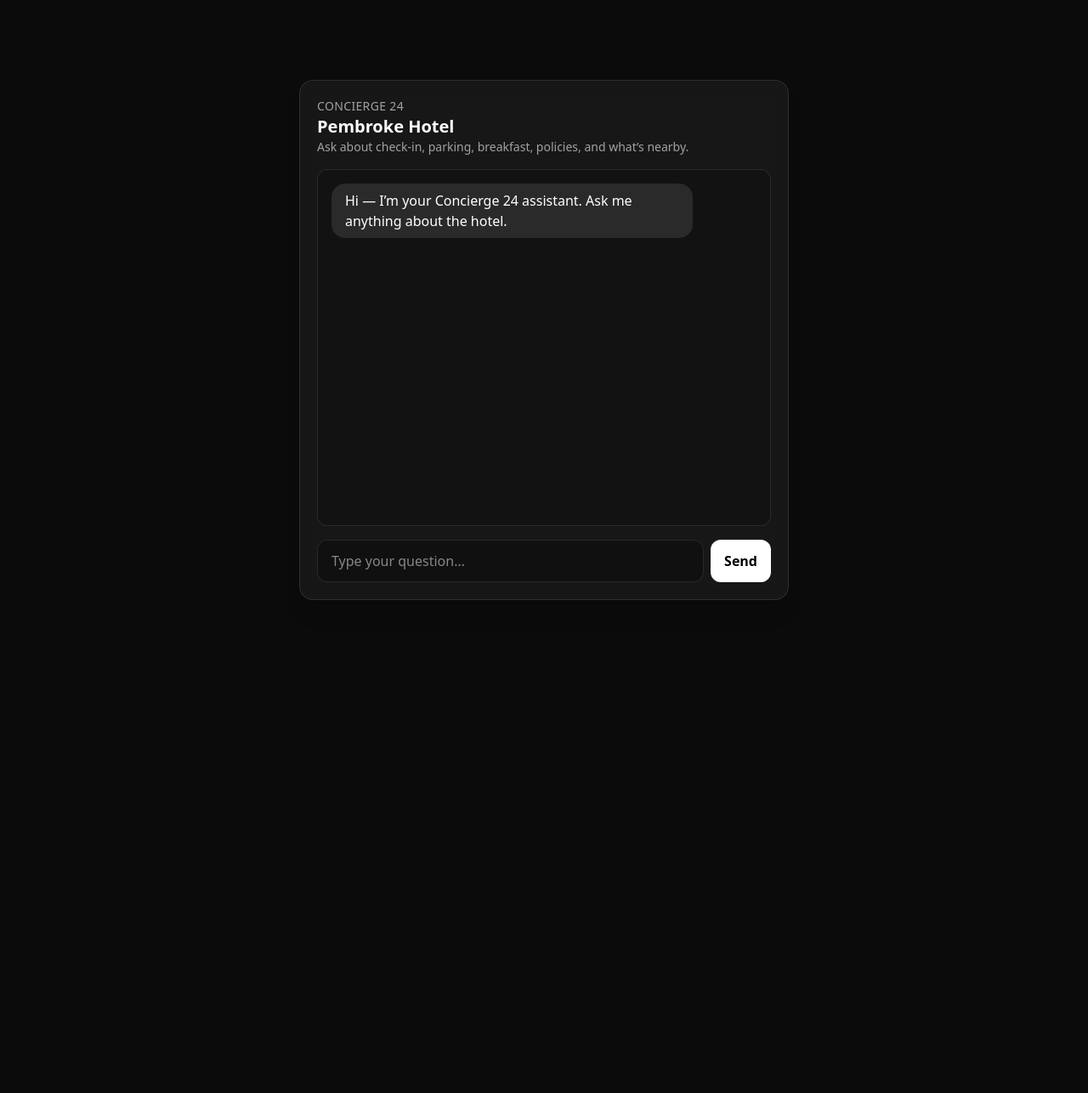
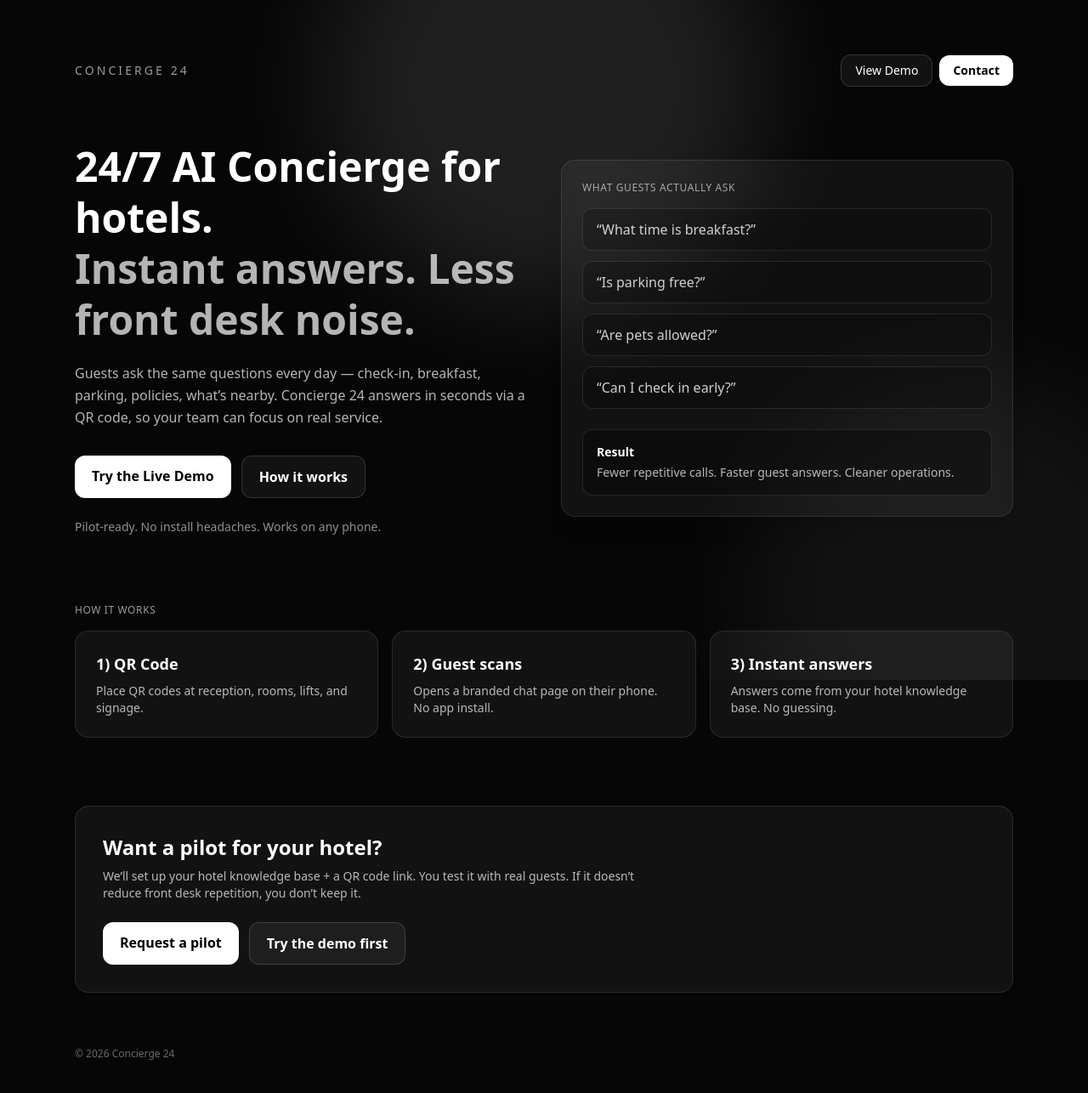
Before and after one commit to CookieMonster-88/24hour-concierge, a Next.js app: page / in a window 1280 px wide. Shown: the top 1286 px of the page at 85% size. Before the commit the page ends 800 px from the top, so only its background shows below. Built offline with nearby package versions, Linux system fonts and the light colour scheme.

Commit message:
Add landing page + /chat route

```diff
--- /dev/null
+++ b/app/chat/page.tsx
@@ -0,0 +1,10 @@
+import { Suspense } from "react";
+import ChatClient from "../ChatClient";
+
+export default function ChatPage() {
+  return (
+    <Suspense fallback={<div className="min-h-screen bg-[#060607]" />}>
+      <ChatClient />
+    </Suspense>
+  );
+}
--- a/app/page.tsx
+++ b/app/page.tsx
@@ -1,10 +1,170 @@
-import { Suspense } from "react";
-import ChatClient from "./ChatClient";
+// app/page.tsx
+import Link from "next/link";
 
-export default function Page() {
+export default function HomePage() {
+  const demoHref = "/chat?hotel=pembroke&k=pembroke123";
+
   return (
-    <Suspense fallback={<div className="min-h-screen p-6">Loading…</div>}>
-      <ChatClient />
-    </Suspense>
+    <main className="min-h-screen bg-[#060607] text-white">
+      {/* Background glow */}
+      <div className="pointer-events-none fixed inset-0 overflow-hidden">
+        <div className="absolute -top-40 left-1/2 h-[520px] w-[520px] -translate-x-1/2 rounded-full bg-white/10 blur-3xl" />
+        <div className="absolute -bottom-40 right-[-120px] h-[520px] w-[520px] rounded-full bg-white/5 blur-3xl" />
+      </div>
+
+      {/* Content */}
+      <div className="relative mx-auto max-w-6xl px-6 py-16">
+        {/* Top bar */}
+        <div className="flex items-center justify-between">
+          <div className="text-sm uppercase tracking-[0.22em] text-white/60">
+            Concierge 24
+          </div>
+
+          <div className="flex items-center gap-2">
+            <Link
+              href={demoHref}
+              className="rounded-xl border border-white/15 bg-white/5 px-4 py-2 text-sm text-white hover:bg-white/10"
+            >
+              View Demo
+            </Link>
+            <a
+              href="mailto:hello@concierge24.ie"
+              className="rounded-xl bg-white px-4 py-2 text-sm font-semibold text-black hover:bg-white/90"
+            >
+              Contact
+            </a>
+          </div>
+        </div>
+
+        {/* Hero */}
+        <div className="mt-16 grid gap-10 lg:grid-cols-2 lg:items-center">
+          <div>
+            <h1 className="text-4xl font-semibold leading-tight md:text-5xl">
+              24/7 AI Concierge for hotels.
+              <span className="block text-white/70">
+                Instant answers. Less front desk noise.
+              </span>
+            </h1>
+
+            <p className="mt-5 max-w-xl text-base leading-relaxed text-white/70">
+              Guests ask the same questions every day — check-in, breakfast,
+              parking, policies, what’s nearby. Concierge 24 answers in seconds
+              via a QR code, so your team can focus on real service.
+            </p>
+
+            <div className="mt-8 flex flex-wrap gap-3">
+              <Link
+                href={demoHref}
+                className="rounded-xl bg-white px-5 py-3 font-semibold text-black hover:bg-white/90"
+              >
+                Try the Live Demo
+              </Link>
+
+              <a
+                href="#how"
+                className="rounded-xl border border-white/15 bg-white/5 px-5 py-3 font-semibold text-white hover:bg-white/10"
+              >
+                How it works
+              </a>
+            </div>
+
+            <div className="mt-6 text-sm text-white/55">
+              Pilot-ready. No install headaches. Works on any phone.
+            </div>
+          </div>
+
+          {/* Card */}
+          <div className="rounded-2xl border border-white/10 bg-white/5 p-6 shadow-xl backdrop-blur">
+            <div className="text-xs uppercase tracking-wider text-white/60">
+              What guests actually ask
+            </div>
+
+            <div className="mt-4 space-y-3">
+              <div className="rounded-xl border border-white/10 bg-black/20 px-4 py-3 text-white/80">
+                “What time is breakfast?”
+              </div>
+              <div className="rounded-xl border border-white/10 bg-black/20 px-4 py-3 text-white/80">
+                “Is parking free?”
+              </div>
+              <div className="rounded-xl border border-white/10 bg-black/20 px-4 py-3 text-white/80">
+                “Are pets allowed?”
+              </div>
+              <div className="rounded-xl border border-white/10 bg-black/20 px-4 py-3 text-white/80">
+                “Can I check in early?”
+              </div>
+            </div>
+
+            <div className="mt-6 rounded-xl border border-white/10 bg-black/30 p-4">
+              <div className="text-sm font-semibold">Result</div>
+              <div className="mt-1 text-sm text-white/70">
+                Fewer repetitive calls. Faster guest answers. Cleaner operations.
+              </div>
+            </div>
+          </div>
+        </div>
+
+        {/* How it works */}
+        <div id="how" className="mt-20">
+          <div className="text-xs uppercase tracking-wider text-white/60">
+            How it works
+          </div>
+
+          <div className="mt-4 grid gap-4 md:grid-cols-3">
+            <div className="rounded-2xl border border-white/10 bg-white/5 p-6">
+              <div className="text-lg font-semibold">1) QR Code</div>
+              <p className="mt-2 text-sm text-white/70">
+                Place QR codes at reception, rooms, lifts, and signage.
+              </p>
+            </div>
+
+            <div className="rounded-2xl border border-white/10 bg-white/5 p-6">
+              <div className="text-lg font-semibold">2) Guest scans</div>
+              <p className="mt-2 text-sm text-white/70">
+                Opens a branded chat page on their phone. No app install.
+              </p>
+            </div>
+
+            <div className="rounded-2xl border border-white/10 bg-white/5 p-6">
+              <div className="text-lg font-semibold">3) Instant answers</div>
+              <p className="mt-2 text-sm text-white/70">
+                Answers come from your hotel knowledge base. No guessing.
+              </p>
+            </div>
+          </div>
+        </div>
+
+        {/* CTA */}
+        <div className="mt-20 rounded-2xl border border-white/10 bg-white/5 p-8">
+          <div className="text-2xl font-semibold">
+            Want a pilot for your hotel?
+          </div>
+          <div className="mt-2 max-w-2xl text-sm text-white/70">
+            We’ll set up your hotel knowledge base + a QR code link. You test it
+            with real guests. If it doesn’t reduce front desk repetition, you
+            don’t keep it.
+          </div>
+
+          <div className="mt-6 flex flex-wrap gap-3">
+            <a
+              href="mailto:hello@concierge24.ie?subject=Concierge%2024%20Pilot"
+              className="rounded-xl bg-white px-5 py-3 font-semibold text-black hover:bg-white/90"
+            >
+              Request a pilot
+            </a>
+            <Link
+              href={demoHref}
+              className="rounded-xl border border-white/15 bg-white/5 px-5 py-3 font-semibold text-white hover:bg-white/10"
+            >
+              Try the demo first
+            </Link>
+          </div>
+        </div>
+
+        {/* Footer */}
+        <div className="mt-16 text-xs text-white/40">
+          © {new Date().getFullYear()} Concierge 24
+        </div>
+      </div>
+    </main>
   );
 }
```
